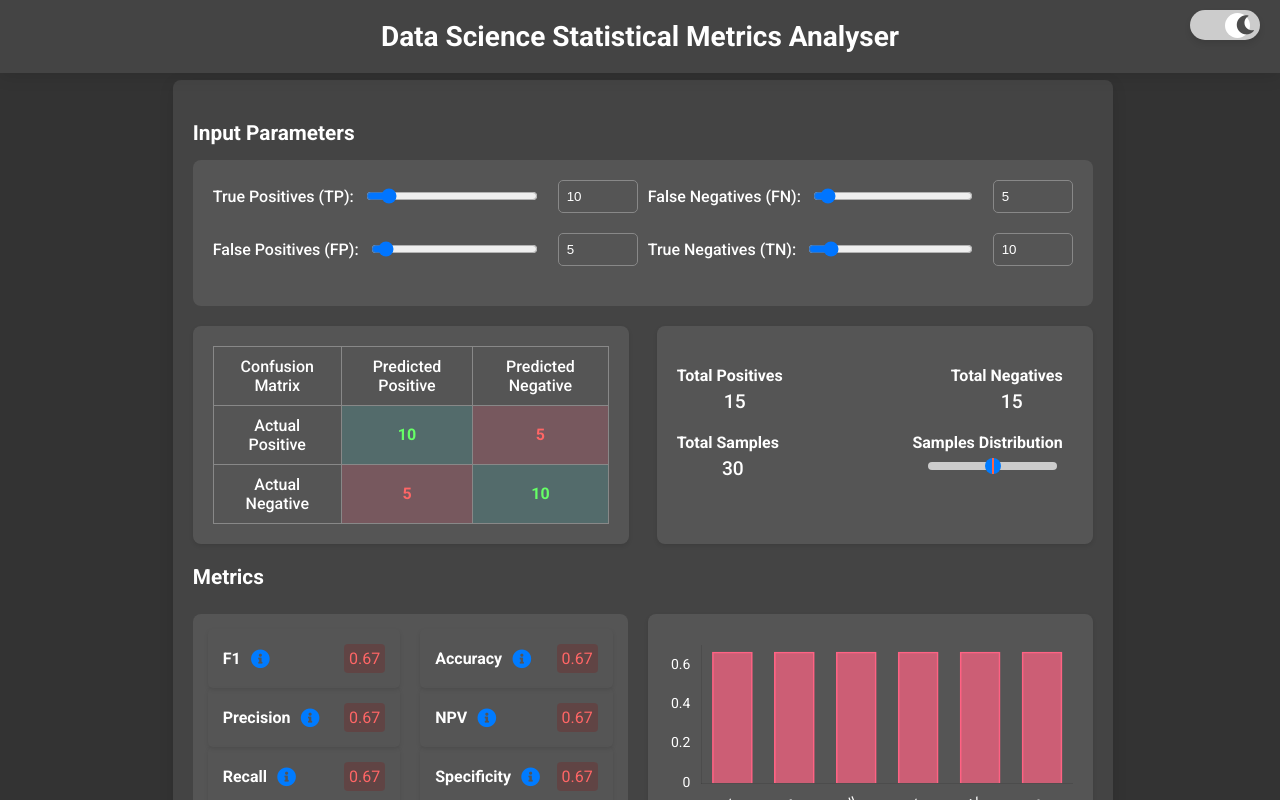
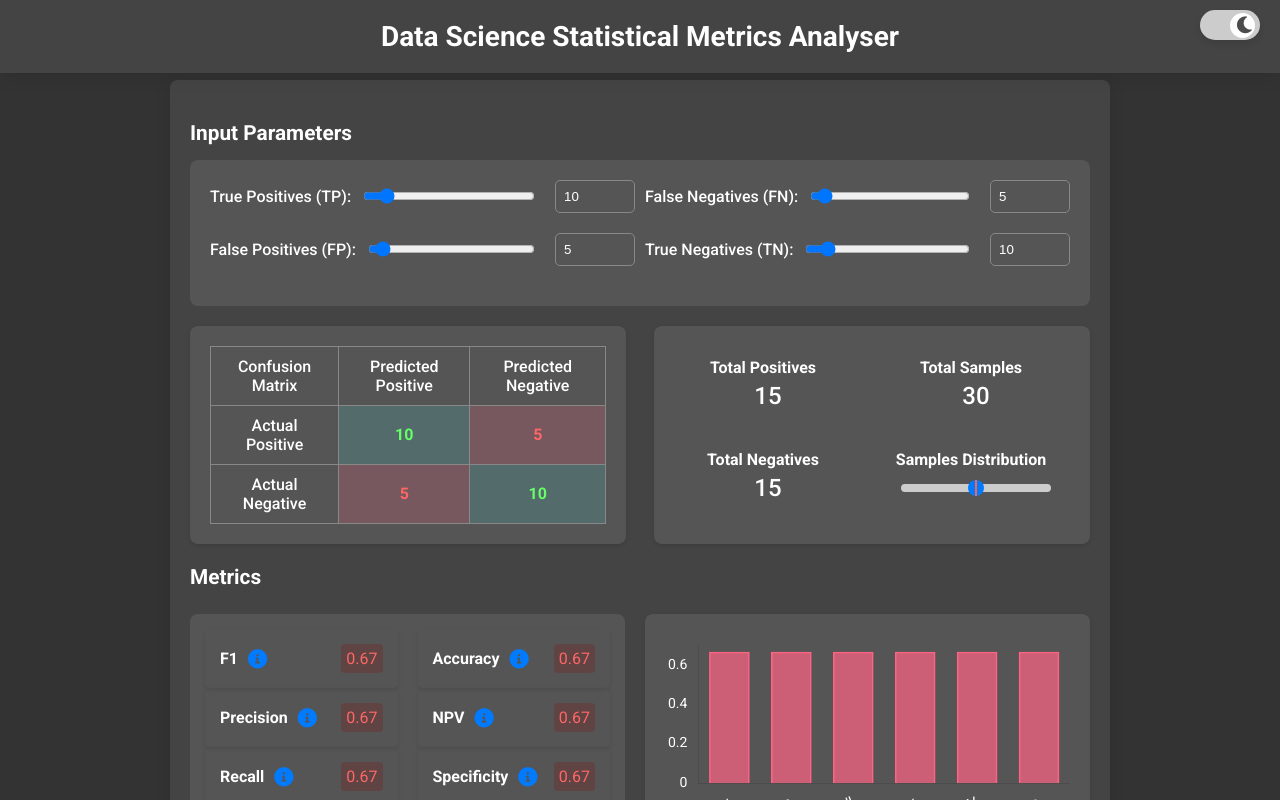
Before and after one commit to kandrusatish/ksk.github.io, a plain HTML site: page index.html in a window 1280 px wide. Both pictures are taken after a click on the element 1225 px from the left and 25 px from the top of the page. Shown: the top 800 px of the page. Drawn offline with nearby package versions, Linux system fonts and the light colour scheme.

Commit message:
minor ux fixes

```diff
--- a/index.html
+++ b/index.html
@@ -7,7 +7,6 @@
     <link href="https://fonts.googleapis.com/css2?family=Roboto:wght@400;500;700&display=swap" rel="stylesheet">
     <!-- Add Font Awesome -->
     <link rel="stylesheet" href="https://cdnjs.cloudflare.com/ajax/libs/font-awesome/6.0.0-beta3/css/all.min.css">
-	<link rel="stylesheet" href="https://cdnjs.cloudflare.com/ajax/libs/font-awesome/5.15.3/css/all.min.css">
 
     <style>
         /* CSS Variables for Theming */
@@ -235,21 +234,25 @@
 			padding: 20px;
 			border-radius: 8px;
 			box-shadow: 0 2px 4px rgba(0, 0, 0, 0.1);
+			display: flex;
+			justify-content: space-between;
+			gap: 20px;
 			animation: fadeInUp 1s ease-out;
 		}
 
 		.total-pos-neg,
 		.toal-samples-balance {
 			display: flex;
-			justify-content: space-between;
-			gap: 20px; /* Space between items */
-			margin-top: 20px;
-			margin-bottom: 20px;
+			flex-direction: column;
+			justify-content: center;
+			align-items: center;
+			gap: 30px;
+			flex: 1;
 		}
 
 		.total-metrics__item {
 			text-align: center;
-			animation: fadeInUp 1s ease-out;
+			margin-bottom: 10px;
 		}
 
 		.total-metrics__item label {
@@ -257,15 +260,23 @@
 			color: var(--label-color);
 			display: block;
 			margin-bottom: 5px;
+			font-size: 1rem; /* Adjust font size for better readability */
 		}
 
 		.total-metrics__item span {
 			display: block;
-			font-size: 1.2rem;
+			font-size: 1.5rem; /* Increase font size for emphasis */
 			font-weight: 500;
 		}
 
 		/* Balance Bar Styles */
+		.balance-container {
+			width: 100%;
+			display: flex;
+			flex-direction: column;
+			align-items: center;
+		}
+
 		.balance-bar {
 			position: relative;
 			width: 80%;
@@ -490,7 +501,7 @@
 			position: fixed;
 			right: 20px;
 			top: 10px;
-			width: 60px;
+			width: 50px;
 			height: 30px;
 			background-color: #ccc;
 			border-radius: 15px;
@@ -538,7 +549,7 @@
 		}
 
 		#dark-mode-toggle.active .slider {
-			transform: translateX(30px);
+			transform: translateX(25px);
 		}
 
 		#dark-mode-toggle:focus, .tooltip:focus {
@@ -735,8 +746,8 @@
 			100% {
 				opacity: 1;
 			}
+		}
     </style>
-		}
 </head>
 <body>
     <div id="dark-mode-toggle">
@@ -839,7 +850,7 @@
 							<span class="tooltip">
 								<i class="fas fa-info-circle tooltip-icon"></i>
 								<span class="tooltiptext">
-									<h3>F1 Score</h3>
+									<h4>F1 Score</h4>
 									<p>The F1 Score is the harmonic mean of Precision and Recall.</p>
 									<ul>
 										<li>Formula: 2 * (Precision * Recall) / (Precision + Recall)</li>
@@ -856,7 +867,7 @@
 							<span class="tooltip">
 								<i class="fas fa-info-circle tooltip-icon"></i>
 								<span class="tooltiptext">
-									<h3>Accuracy</h3>
+									<h4>Accuracy</h4>
 									<p>Overall correctness of predictions.</p>
 									<ul>
 										<li>Formula: (TP + TN) / (TP + TN + FP + FN)</li>
@@ -875,7 +886,7 @@
 							<span class="tooltip">
 								<i class="fas fa-info-circle tooltip-icon"></i>
 								<span class="tooltiptext">
-									<h3>Precision</h3>
+									<h4>Precision</h4>
 									<p>Reliability of positive predictions.</p>
 									<ul>
 										<li>Formula: TP / (TP + FP)</li>
@@ -892,7 +903,7 @@
 							<span class="tooltip">
 								<i class="fas fa-info-circle tooltip-icon"></i>
 								<span class="tooltiptext">
-									<h3>Negative Predictive Value (NPV)</h3>
+									<h4>Negative Predictive Value (NPV)</h4>
 									<p>Reliability of negative predictions.</p>
 									<ul>
 										<li>Formula: TN / (TN + FN)</li>
@@ -911,7 +922,7 @@
 							<span class="tooltip">
 								<i class="fas fa-info-circle tooltip-icon"></i>
 								<span class="tooltiptext">
-									<h3>Recall</h3>
+									<h4>Recall</h4>
 									<p>Ability to find all positive instances.</p>
 									<ul>
 										<li>Formula: TP / (TP + FN)</li>
@@ -928,7 +939,7 @@
 							<span class="tooltip">
 								<i class="fas fa-info-circle tooltip-icon"></i>
 								<span class="tooltiptext">
-									<h3>Specificity</h3>
+									<h4>Specificity</h4>
 									<p>Ability to find all negative instances.</p>
 									<ul>
 										<li>Formula: TN / (TN + FP)</li>
```
